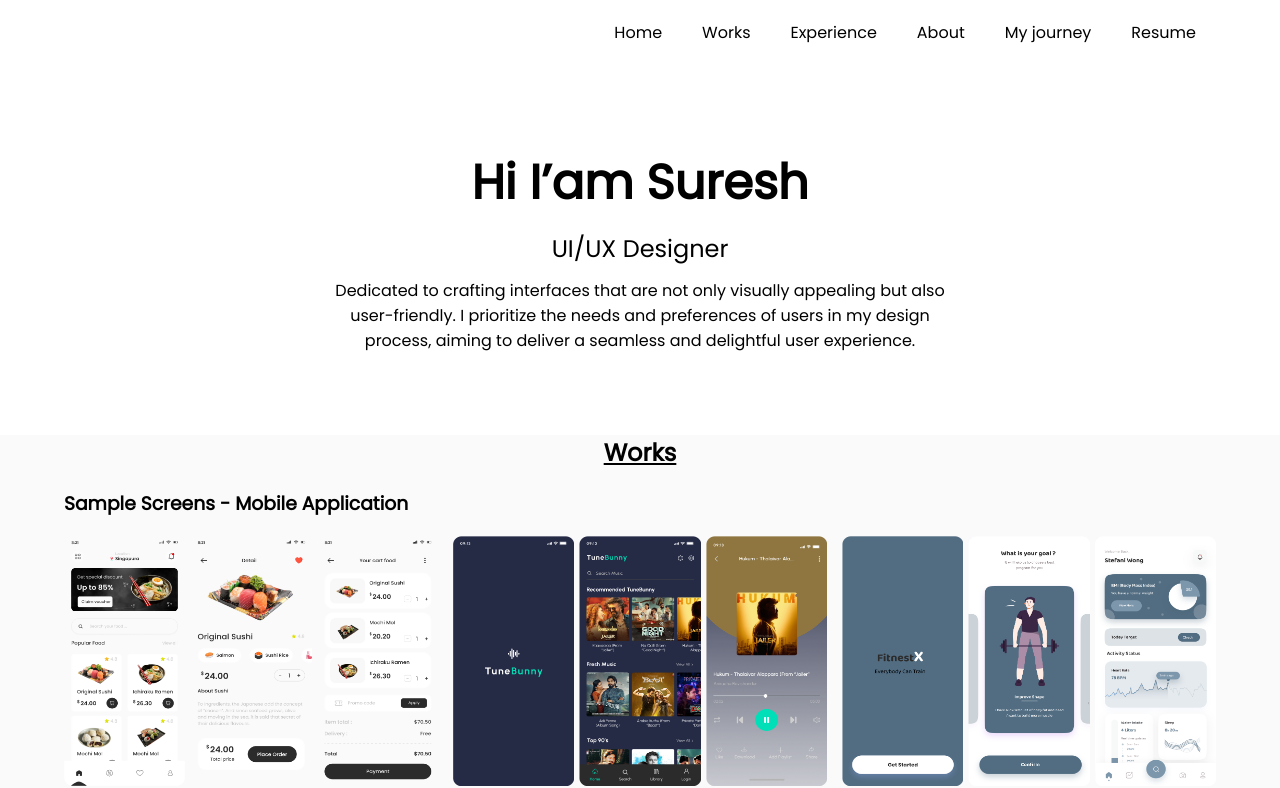
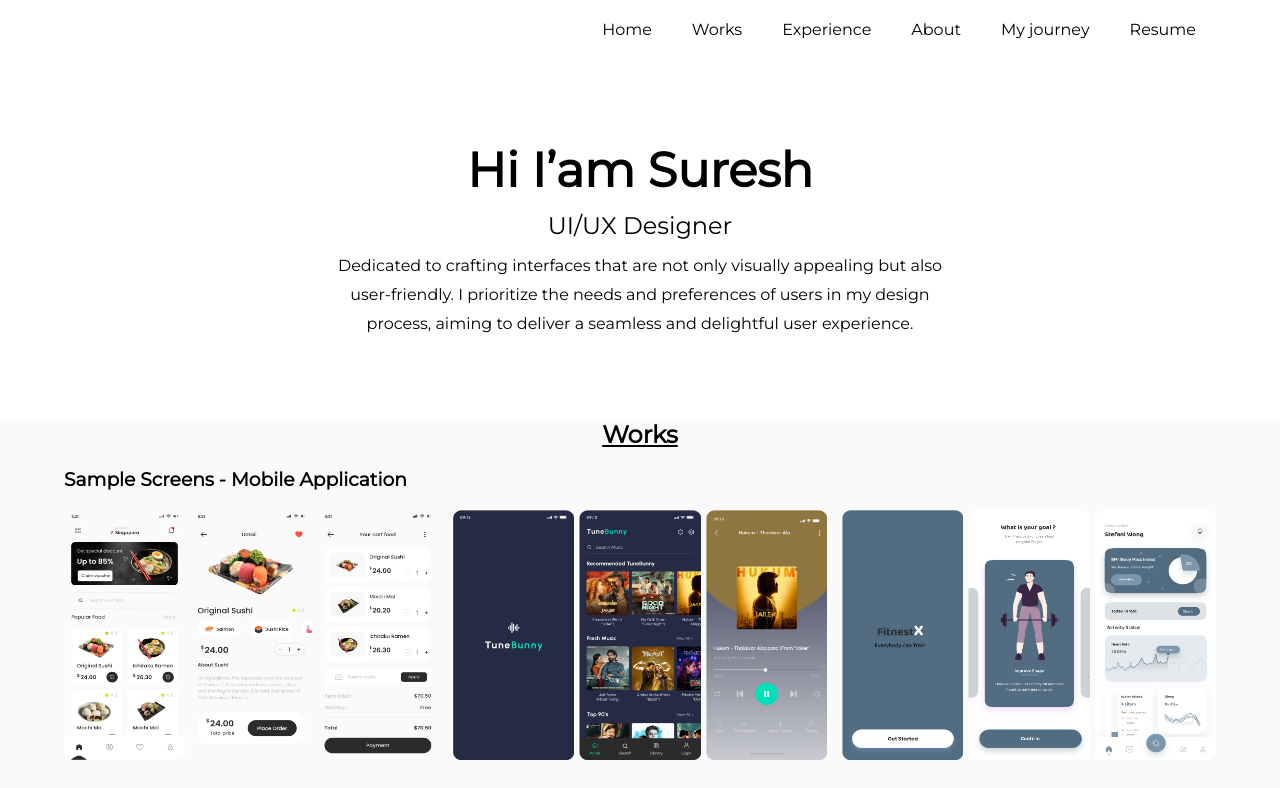
Before and after one commit to suresh-sundararaj/resume, a React (Create React App) app: page / in a window 1280 px wide. Shown: the top 788 px of the page. Built offline with nearby package versions, Linux system fonts and the light colour scheme.

Commit message:
changed fonts and line spacing

```diff
--- a/public/index.html
+++ b/public/index.html
@@ -24,7 +24,7 @@
       work correctly both with client-side routing and a non-root public URL.
       Learn how to configure a non-root public URL by running `npm run build`.
     -->
-    <title>React App</title>
+    <title>Suresh Resume</title>
   </head>
   <body>
     <noscript>You need to enable JavaScript to run this app.</noscript>
--- a/src/components/Intro.js
+++ b/src/components/Intro.js
@@ -40,6 +40,7 @@ export default function Intro() {
         <p
           style={{
             margin: "12px",
+            lineHeight: "1.8em",
           }}
         >
           Dedicated to crafting interfaces that are not only visually appealing
--- a/src/index.css
+++ b/src/index.css
@@ -1,9 +1,9 @@
-@import url("https://fonts.googleapis.com/css?family=Poppins");
+@import url("https://fonts.googleapis.com/css2?family=Montserrat");
 
 body {
   margin: 0;
-  font-family: "Poppins", "Segoe UI", "Roboto", "Oxygen", "Ubuntu", "Cantarell",
-    "Fira Sans", "Droid Sans", "Helvetica Neue", sans-serif;
+  font-family: "Montserrat", "Segoe UI", "Roboto", "Oxygen", "Ubuntu",
+    "Cantarell", "Fira Sans", "Droid Sans", "Helvetica Neue", sans-serif;
   -webkit-font-smoothing: antialiased;
   -moz-osx-font-smoothing: grayscale;
 }
```
